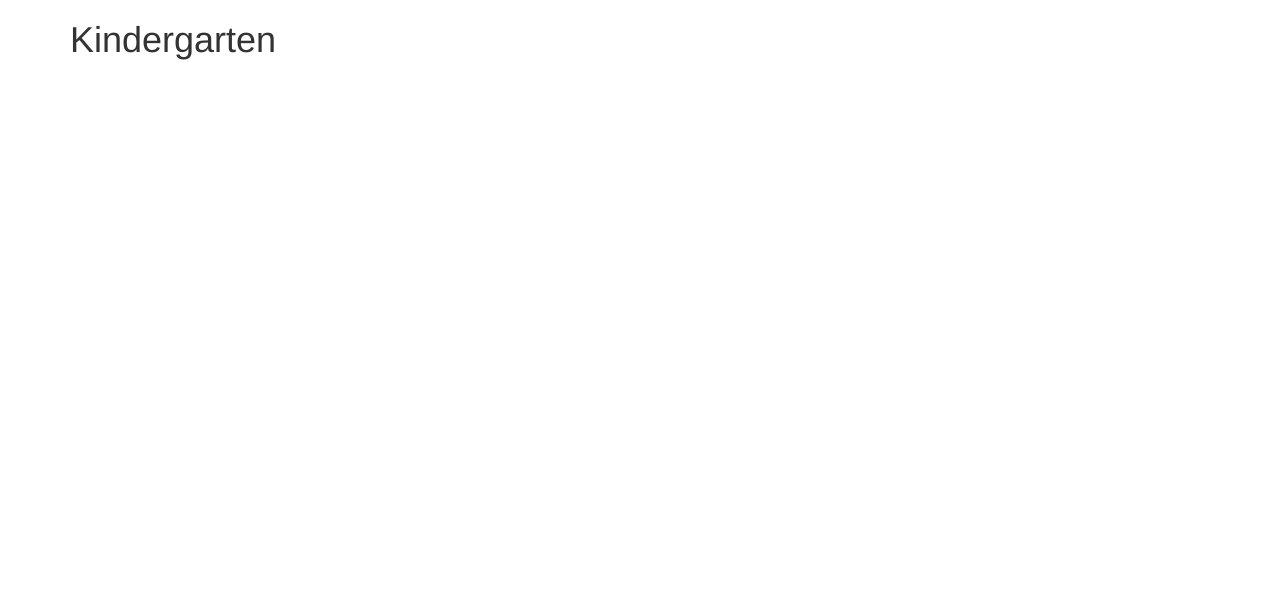
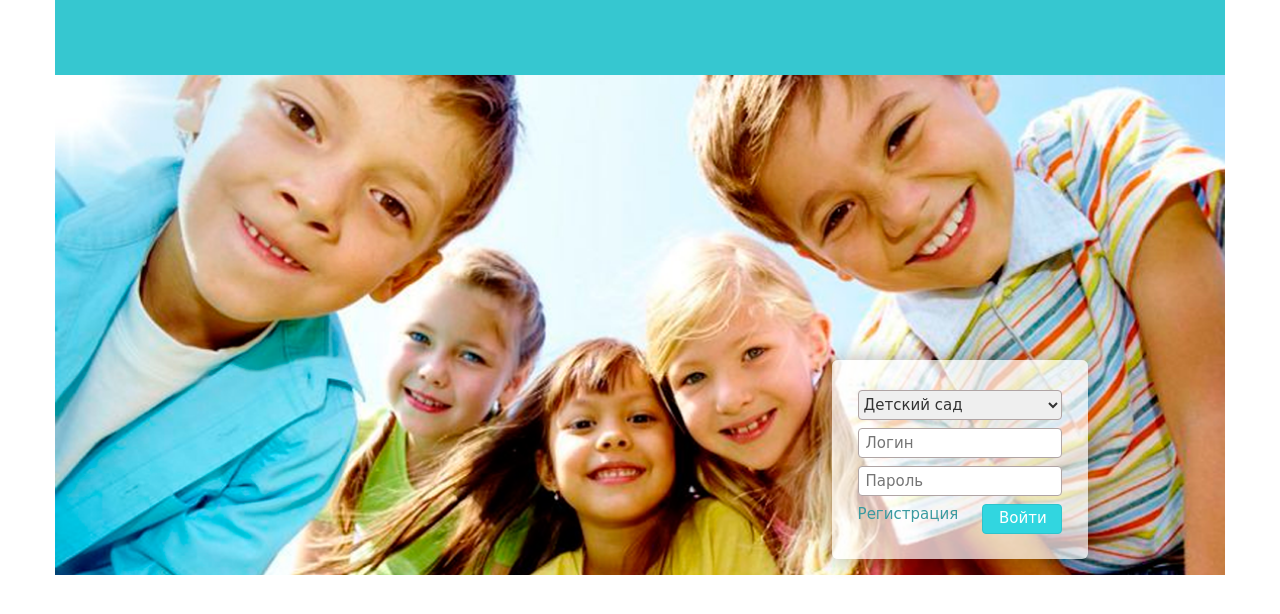
Before and after one commit to IKrivor/Kindergarten, a PHP site: page / in a window 1280 px wide. Before the commit the part shown is almost empty. Shown: the top 614 px of the page. Run offline with PHP 8.4, Linux system fonts and the light colour scheme; some libraries are stand-ins or nearby versions.

Commit message:
Добавить форму на главной

```diff
--- /dev/null
+++ b/www/frontend/css/style.css
@@ -0,0 +1,49 @@
+body {
+    font-family: cursive;
+}
+.row.top-place {
+    height: 75px;
+    background-color: #36c7d0;
+}
+.row.main-place {
+    height: 500px;
+    background: url(../img/main.png);
+    background-size: cover;
+}
+form#main-form {
+    position: absolute;
+    right: 15%;
+    top: 45%;
+    width: 20%;
+    background-color: rgba(255,255,255,0.7);
+    padding: 2%;
+    border-radius: 6px;
+    box-shadow: 0 0 20px rgba(0,0,0,0.3);
+    font-size: 15px;
+}
+.form-wrap {
+    padding: 4px 0;
+}
+input, button, select, textarea {
+    font-family: inherit;
+    font-size: inherit;
+    line-height: inherit;
+    height: 30px;
+    width: 100%;
+    border-radius: 4px;
+    border: 1px solid #afa4a4;
+    padding-left: 7px;
+}
+select#user-type {
+    padding-left: 1px;
+}
+button#enter {
+    width: 80px;
+    float: right;
+    background-color: rgb(49, 214, 224);
+    color: white;
+    border-color: #2ec3cc;
+}
+a#registration {
+    color: #3a9aa0;
+}
--- a/www/index.php
+++ b/www/index.php
@@ -1,3 +1,5 @@
+<?php
+header('Content-Type: text/html; charset=utf-8]')?>
 <!DOCTYPE html>
 <html lang="ru">
 <head>
@@ -6,6 +8,7 @@
     <title>Kindergarten</title>
 
     <link href="frontend/bootstrap/css/bootstrap.min.css" rel="stylesheet">
+    <link href="frontend/css/style.css" rel="stylesheet">
     <script src="https://oss.maxcdn.com/libs/html5shiv/3.7.0/html5shiv.js"></script>
     <script src="https://oss.maxcdn.com/libs/respond.js/1.4.2/respond.min.js"></script>
     <script src="https://ajax.googleapis.com/ajax/libs/jquery/1.11.0/jquery.min.js"></script>
@@ -13,7 +16,28 @@
 </head>
 <body>
 <div class="container">
-    <h1>Kindergarten</h1>
+    <div class="row top-place"></div>
+    <div class="row main-place">
+        <form id="main-form">
+            <div class="form-wrap">
+                <select id="user-type">
+                    <option>Детский сад</option>
+                    <option>Родитель</option>
+                </select>
+            </div>
+            <div class="form-wrap">
+                <input type="text" id="login" name="login" placeholder="Логин" />
+            </div>
+            <div class="form-wrap">
+                <input type="password" id="pass" name="pass" placeholder="Пароль" />
+            </div>
+            <div class="form-wrap">
+                <a href="#" id="registration">Регистрация</a>
+                <button type="submit" id="enter">Войти</button>
+            </div>
+        </form>
+    </div>
+
 </div>
 </body>
 </html>
```
